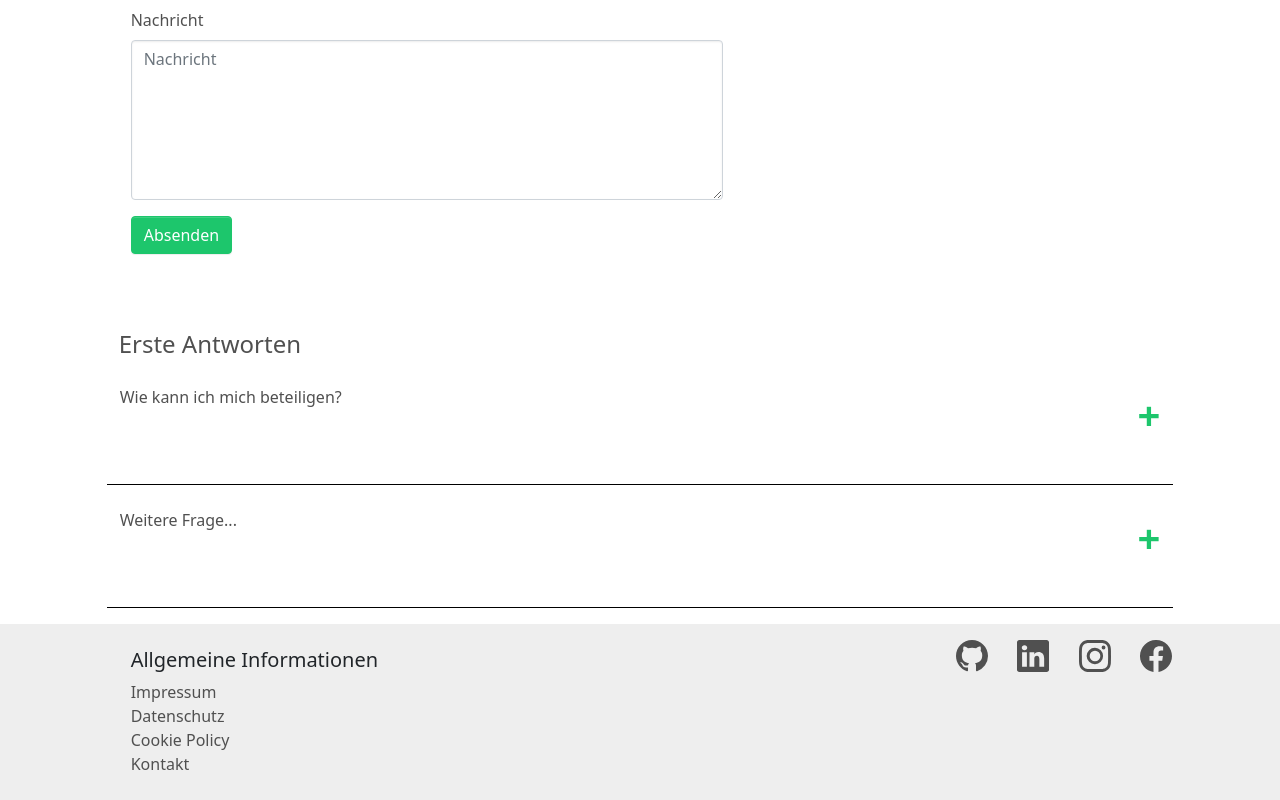
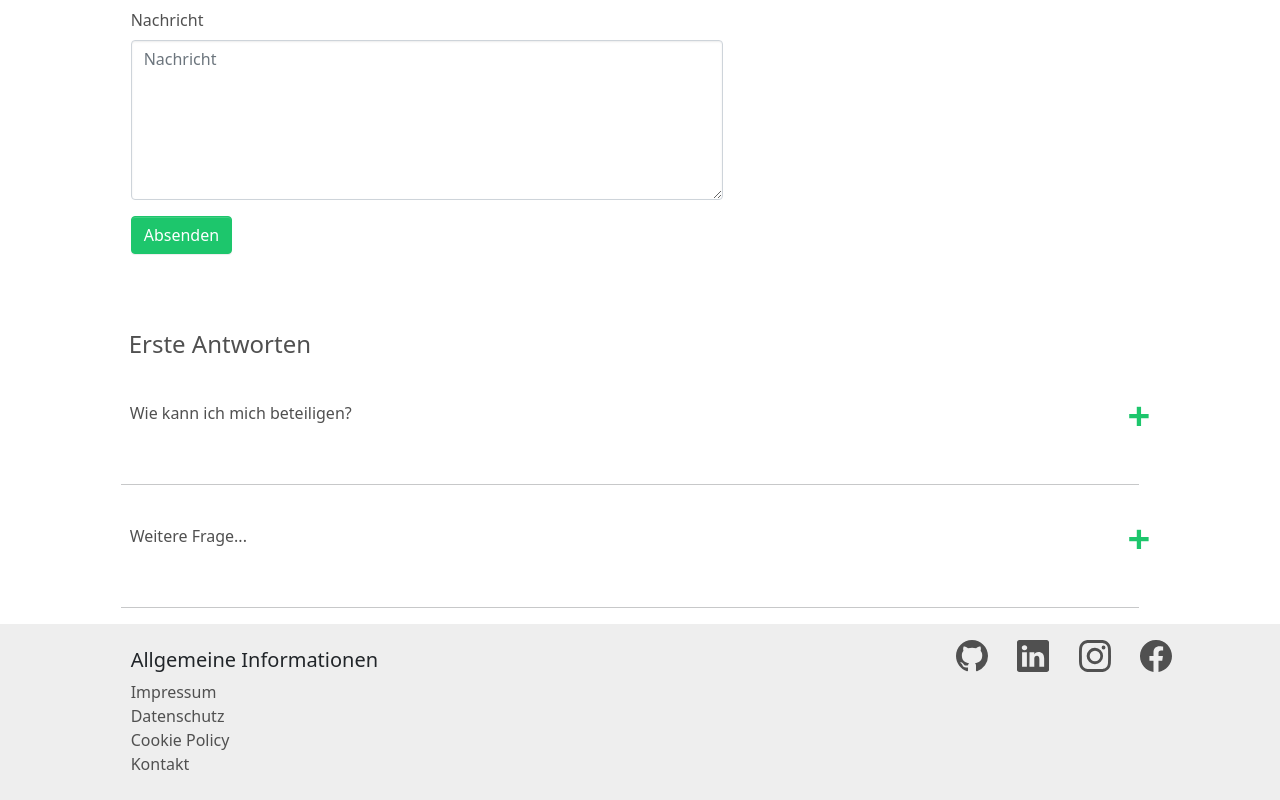
Before and after one commit to BerlinzuDir/decilo-frontend, a Next.js app: page / in a window 1280 px wide. Shown: the part 717-1517 px from the top of the page. Built offline with nearby package versions, Linux system fonts and the light colour scheme.

Commit message:
Fix alignment and padding.

```diff
--- a/components/FAQ.tsx
+++ b/components/FAQ.tsx
@@ -1,13 +1,14 @@
 import React, { useState, FunctionComponent } from "react";
+import * as R from 'ramda'
 
-export interface FAQData {
+export type FAQData = {
   header: string,
-  FAQs: Array<Record<string, string>>
+  FAQs: ReadonlyArray<FAQBulletData>
 }
 
 const FAQ: FunctionComponent<FAQData> = ({ header, FAQs }) => {
   return (
-    <div className='container-fluid pt-5'>
+    <div className='container-fluid pt-5 px-4'>
       <div className="row">
         <div className="col-lg-1">
         </div>
@@ -17,9 +18,7 @@ const FAQ: FunctionComponent<FAQData> = ({ header, FAQs }) => {
               {header}
             </p>
           </div>
-          {FAQs.map(faq => (
-            <FAQBullet faq={faq} />
-          ))}
+          {R.map(renderFaqBullet, FAQs)}
         </div>
         <div className="col-lg-1">
         </div>
@@ -29,21 +28,38 @@ const FAQ: FunctionComponent<FAQData> = ({ header, FAQs }) => {
 }
 
 interface FAQBulletData {
-  faq: Record<string, string>
+  question: string
+    answer: string
 }
 
-const FAQBullet: FunctionComponent<FAQBulletData> = ({ faq }) => {
+const renderFaqBullet = ({answer, question}: FAQBulletData) => <FAQBullet key={question} question={question} answer={answer}/>
+
+
+const FAQBullet: FunctionComponent<FAQBulletData> = ({ question, answer }) => {
   const [clickedButton, setClickedButton] = useState(false);
   const buttonHandler = (event: any) => {
-    clickedButton ? setClickedButton(false) : setClickedButton(true)
+      event.preventDefault()
+      clickedButton ? setClickedButton(false) : setClickedButton(true)
   }
   return (
     <div className="row">
       <button className="btn" name="button1" type="button" onClick={buttonHandler}>
-        <p className='text text-dark float-start'> {faq["question"]} </p> <p className='text text-primary float-end fw-bold fs-1'>+</p>
+          <div className="row">
+              <div className={'col-10'}>
+                  <p className='text text-dark float-start pt-3'> {question} </p>
+              </div>
+              <div className={'col-2'}>
+                  <p className='text text-primary float-end fw-bold fs-1'>+</p>
+              </div>
+          </div>
       </button>
-      <p className="text ps-3"> {clickedButton ? faq["answer"] : ""} </p>
-      <div className="hr"></div>
+        <div className={'row'}>
+            <p className="text ps-3"> {clickedButton ? answer : ""} </p>
+        </div>
+
+        <div className={'row ps-3'}>
+            <hr className={''}/>
+        </div>
     </div>
   )
 }
```
